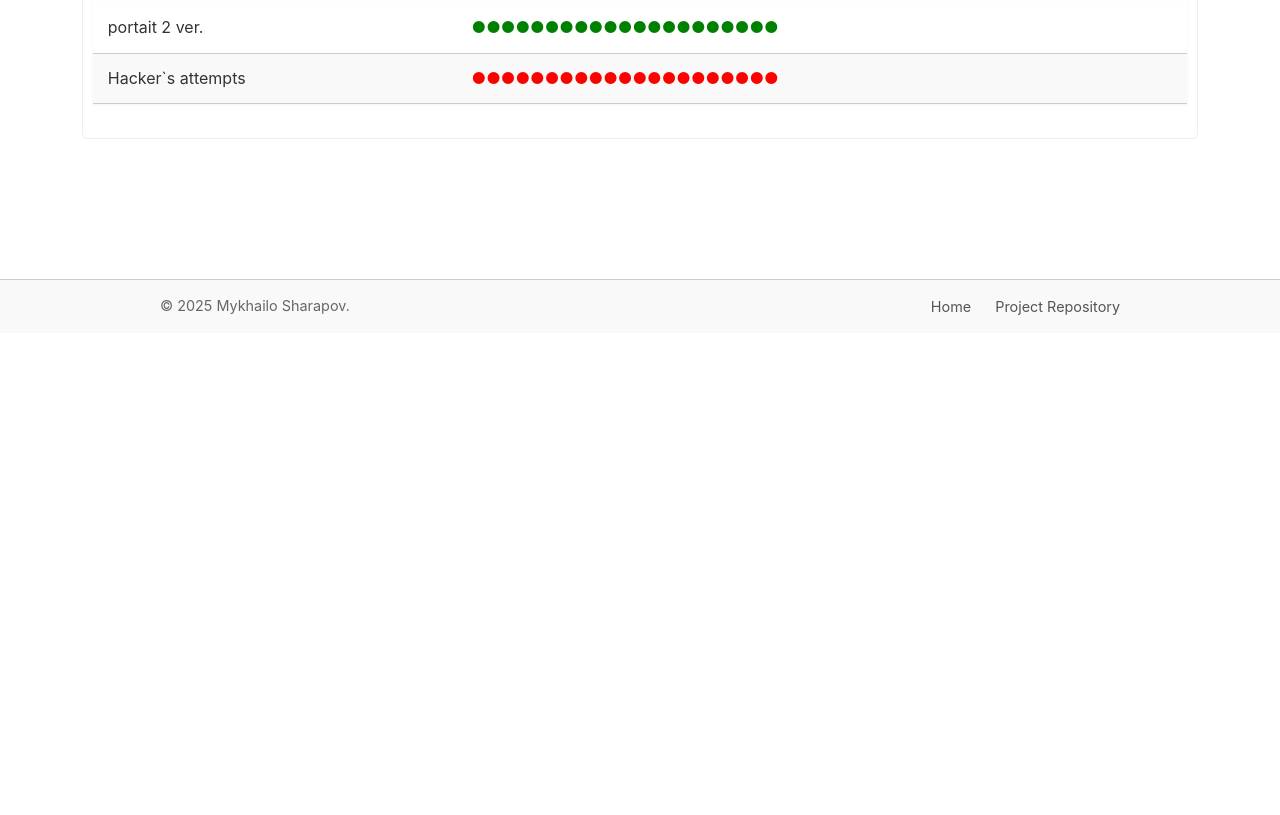
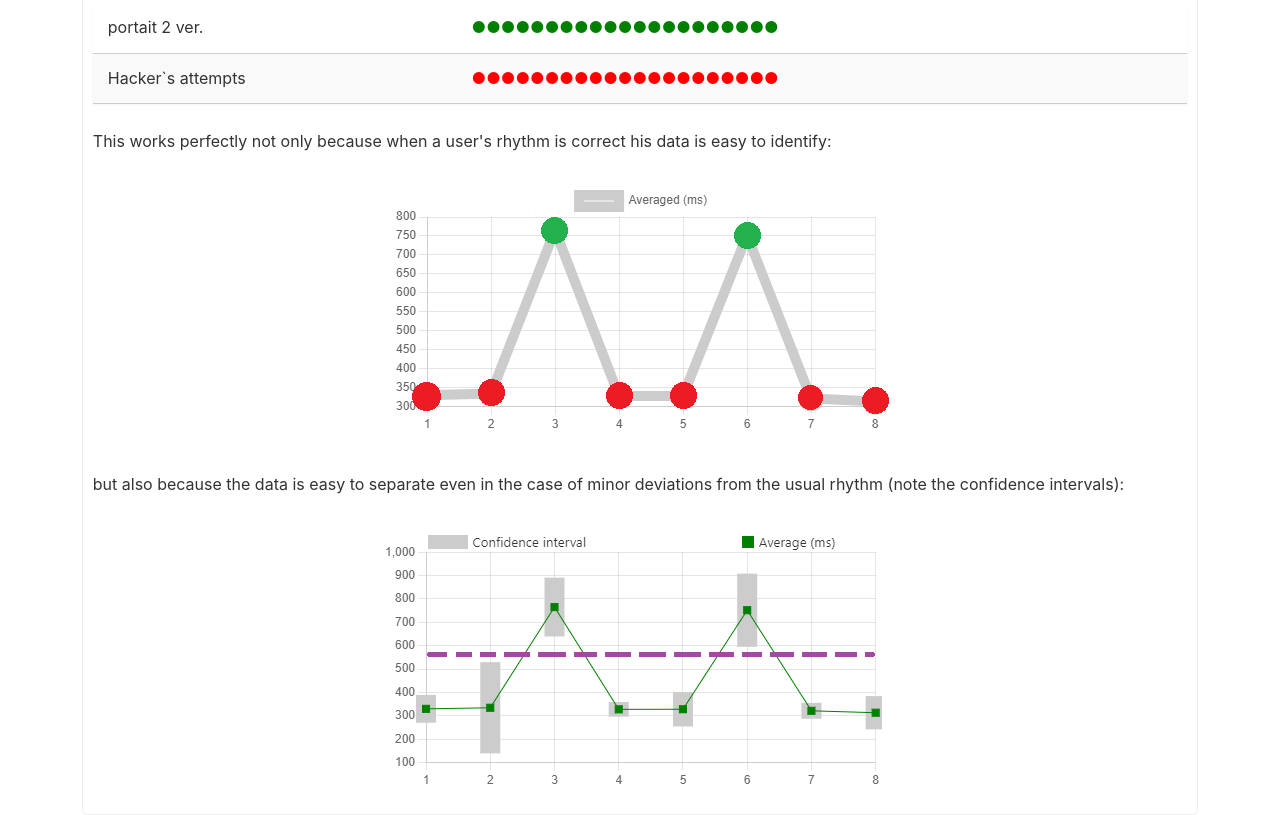
Before and after one commit to mmsharapov/STR-fork-portrait2, a plain HTML site: page repository.html in a window 1280 px wide. Shown: the part 933-1748 px from the top of the page. Before the commit the page ends 1266 px from the top, so only its background shows below. Drawn offline with Linux system fonts and the light colour scheme.

Commit message:
added 2 graphs

```diff
--- a/repository.html
+++ b/repository.html
@@ -95,6 +95,16 @@ at the same time rejects the attempts of the attacker:
 </tbody>
 </table>
 
+<p>
+This works perfectly not only because when a user's rhythm is correct his data is easy to identify:
+</p>
+<center><img src="graph_.png"></center>
+<p>
+but also because the data is easy to separate even in the case of minor deviations
+from the usual rhythm (note the confidence intervals):
+</p>
+<center><img src="graph2_.png"></center>
+
 </div>
 <p style="margin-bottom: 50px;"></p>
 
```
Also changed, not shown: graph2_.png (added), graph_.png (added).
